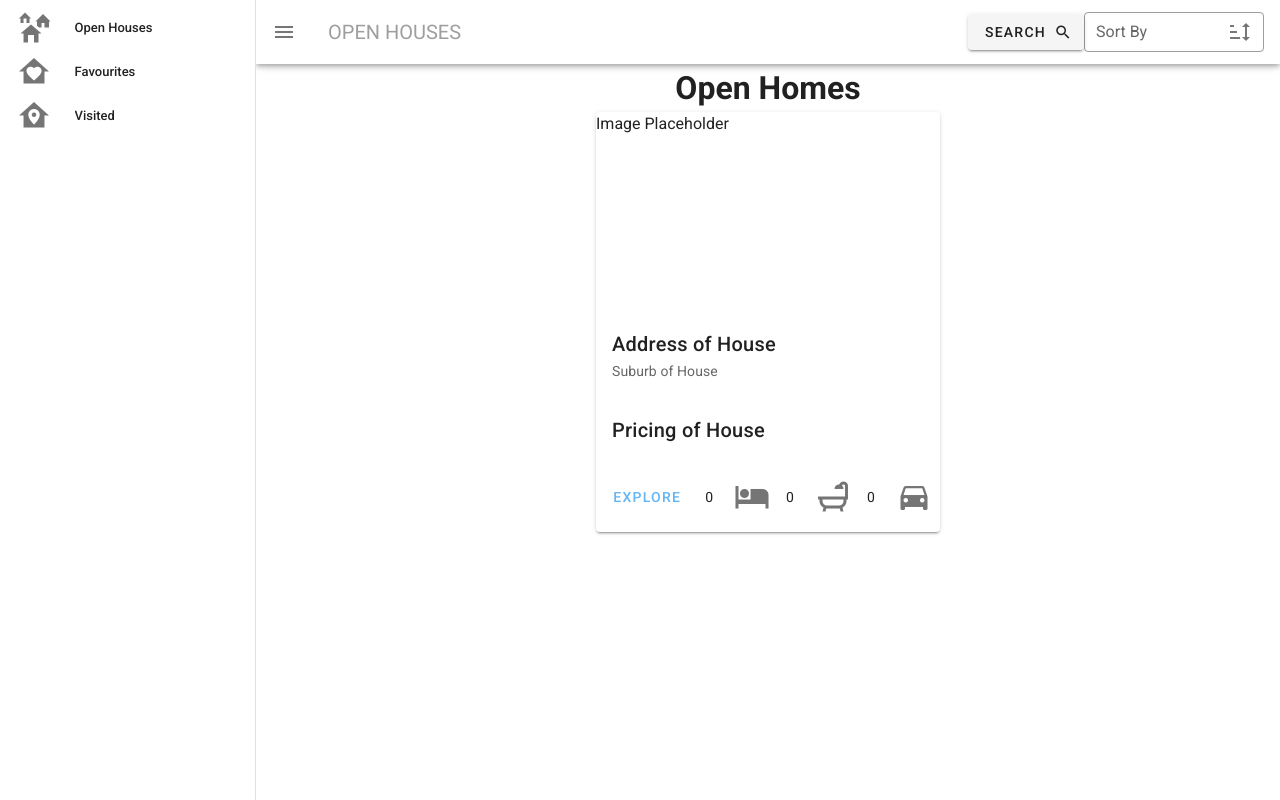
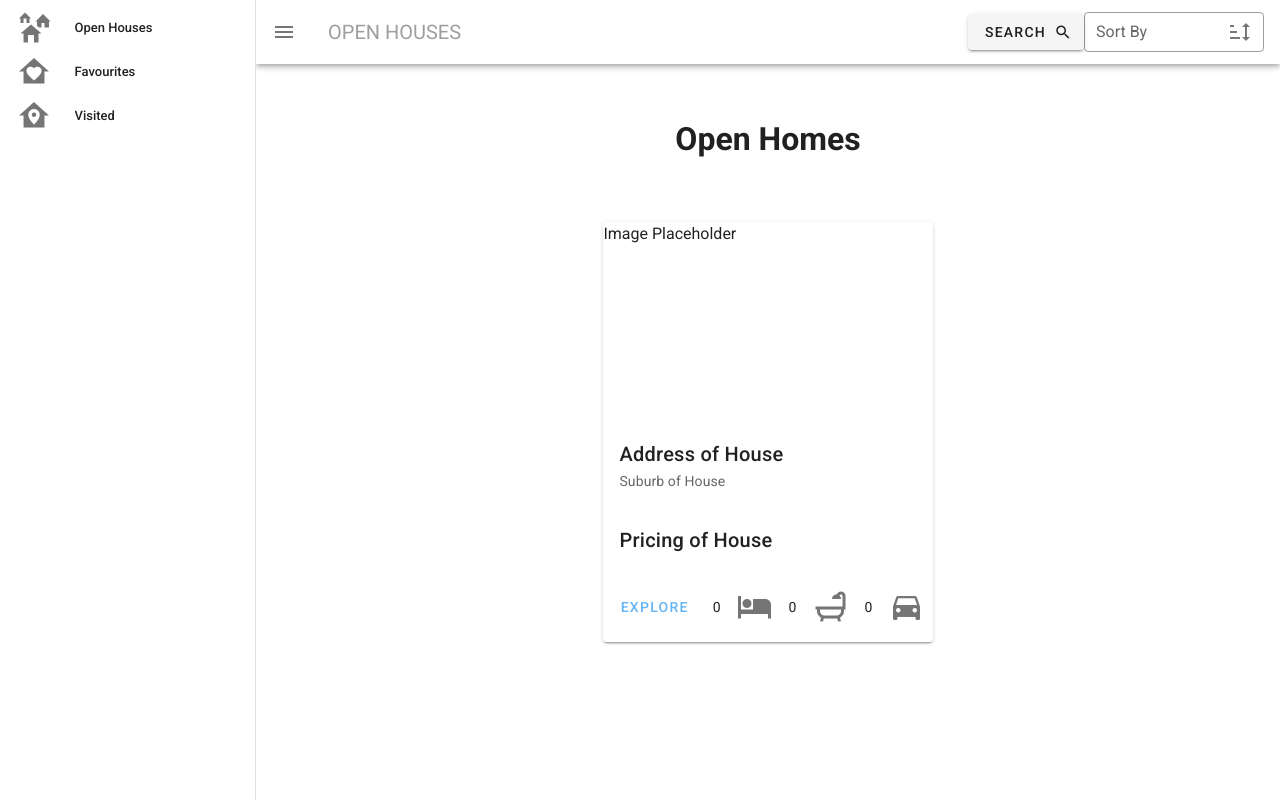
Before and after one commit to JoshuaKnewstub/prolist-vuetify-ui, a Vue app: page / in a window 1280 px wide. Built offline with nearby package versions, Linux system fonts and the light colour scheme.

Commit message:
Add card template

```diff
--- a/src/components/OpenHomes.vue
+++ b/src/components/OpenHomes.vue
@@ -1,10 +1,8 @@
 <template>
   <div class="openHomes">
     <h1 class="openHomesHeading">Open Homes</h1>
-    <v-card
-    class="mx-auto"
-    max-width="344"
-  >
+    <v-layout row wrap>
+      <v-card class="mx-auto" id="homeCard" max-width="344" wrap row>
         <v-img
           height="200px"
         >Image Placeholder</v-img>
@@ -38,6 +36,7 @@
             <v-icon>mdi-36px mdi-car</v-icon>
         </v-card-actions>
       </v-card>
+    </v-layout>
   </div>
 </template>
 
@@ -53,5 +52,9 @@
 <style scoped>
   .openHomesHeading {
     text-align: center;
+    padding: 5%;
+  }
+  #homeCard {
+    margin: 20px;
   }
 </style>
```
Lines whose indentation alone changed are shown as unchanged.
